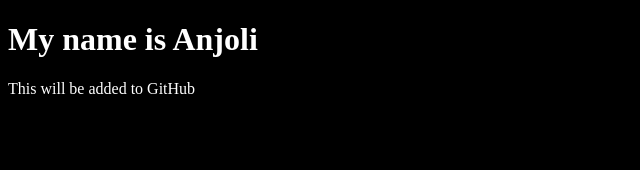
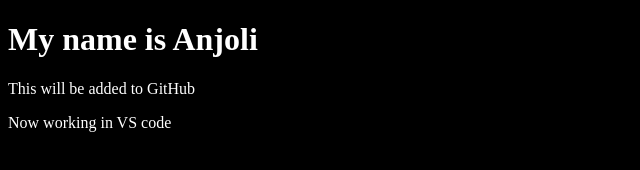
Before and after one commit to aowens35/SDEV255GITex, a plain HTML site: page index.html in a window 1280 px wide. Shown: the whole page, without its empty margins (0-640 px from the left). Drawn offline with Linux system fonts and the light colour scheme.

Commit message:
Added second paragraph

```diff
--- a/index.html
+++ b/index.html
@@ -11,6 +11,7 @@
 <body>
   <h1> My name is Anjoli </h1>
   <p> This will be added to GitHub </p>
+  <p> Now working in VS code </p>
   <script src="script.js"></script>
 
  <!--
```
